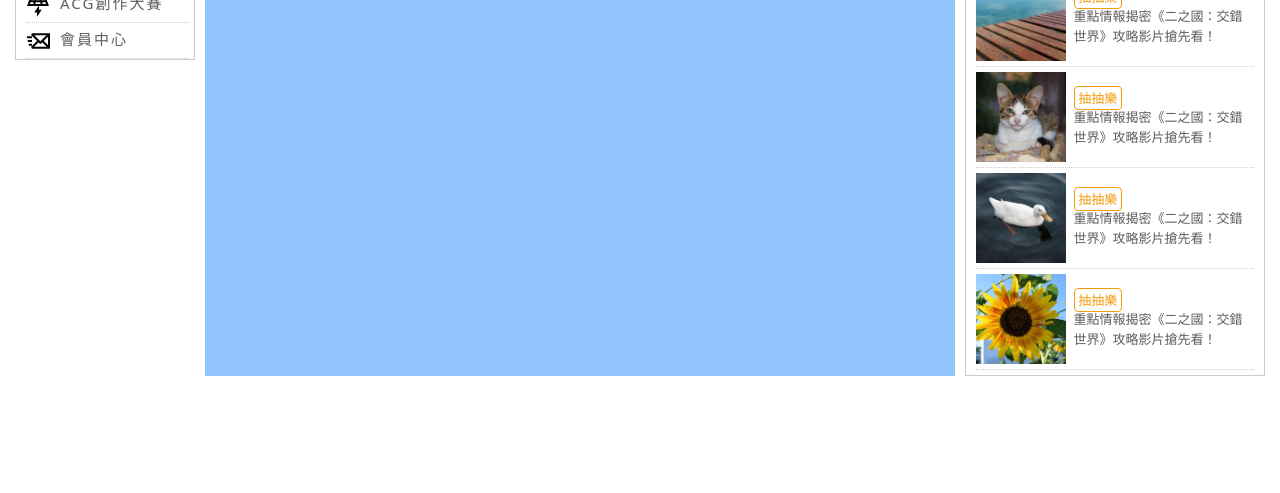
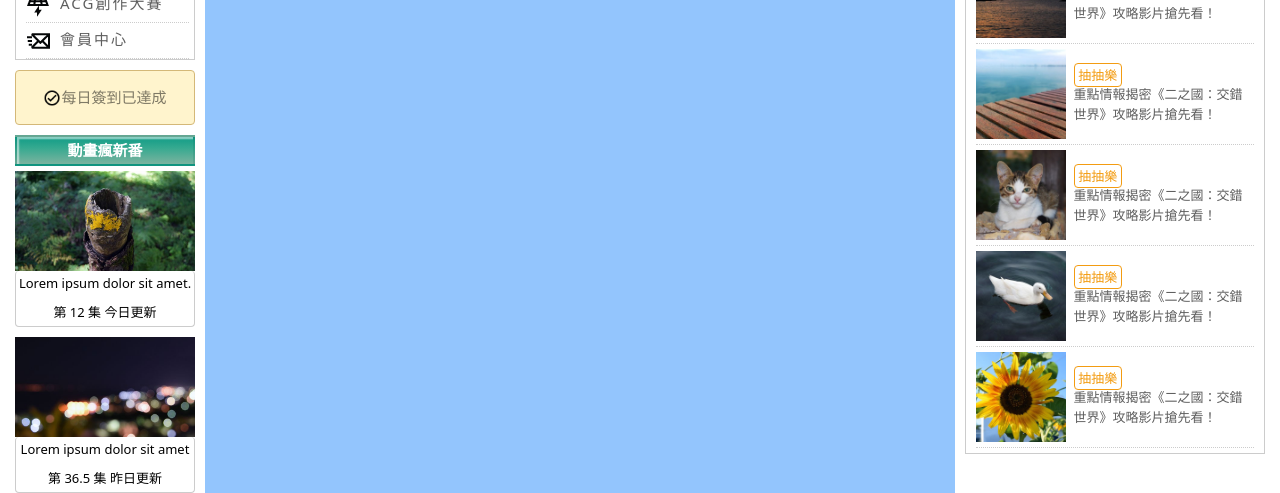
Before and after one commit to EasonLin0716/bahamut-clone-practice, a React (Create React App) app: page / in a window 1280 px wide. Shown: the part 1589-2082 px from the top of the page. Before the commit the page ends 1965 px from the top, so only its background shows below. Built offline with nearby package versions, Linux system fonts and the light colour scheme.

Commit message:
[構建] 動畫瘋、每日簽到

```diff
--- a/src/assets/css/App.css
+++ b/src/assets/css/App.css
@@ -11,3 +11,24 @@
   border-color: rgba(4, 98, 79, 0.15);
   box-shadow: 2.2px 2.2px 1px rgb(255 255 255 / 50%) inset;
 }
+
+.dailysignin__wrapper {
+  @apply flex items-center justify-center w-full bg-bahamut-yellow border border-bahamut-deepYellow py-3.25 rounded;
+  color: rgba(0, 0, 0, 0.5);
+}
+
+.animevideo__wrapper {
+  @apply mb-2.5;
+}
+
+.animevideo__wrapper:last-child {
+  @apply mb-0;
+}
+
+.animevideo__info {
+  @apply border-l border-r border-b border-gray-250 py-0.75 rounded-l rounded-r;
+}
+
+.animevideo__info:hover .animevideo__info__link p:last-child {
+  @apply underline;
+}
--- /dev/null
+++ b/src/components/AnimeVideo/AnimeVideo.js
@@ -0,0 +1,49 @@
+import Title from "../Title/Title.js";
+const mockData = [
+  {
+    id: 1,
+    imgSrc: "/img/10.jpg",
+    title: "Lorem ipsum dolor sit amet.",
+    episode: 12,
+    updatedText: "今日更新",
+    link: "https://www.google.com",
+  },
+  {
+    id: 2,
+    imgSrc: "/img/11.jpg",
+    title: "Lorem ipsum dolor sit amet consectetur.",
+    episode: 36.5,
+    updatedText: "昨日更新",
+    link: "https://www.google.com",
+  },
+];
+export default function AnimeVideo(props) {
+  const animeVideoTitle = "動畫瘋新番";
+  return (
+    <div>
+      <Title text={animeVideoTitle} />
+      <div className="pb-1.25"></div>
+      {mockData.map((item, index) => (
+        <div key={item.id} className="animevideo__wrapper">
+          <a href={item.link}>
+            <img
+              src={item.imgSrc}
+              className="h-25 w-full object-cover"
+              alt=""
+            />
+          </a>
+          <div className="animevideo__info">
+            <a href={item.link} className="animevideo__info__link">
+              <p className="text-tiny text-center h-5.5 mb-2 overflow-hidden">
+                {item.title}
+              </p>
+              <p className="text-tiny text-center">
+                第&nbsp;{item.episode}&nbsp;集&nbsp;{item.updatedText}
+              </p>
+            </a>
+          </div>
+        </div>
+      ))}
+    </div>
+  );
+}
--- /dev/null
+++ b/src/components/DailySignIn/DailySignIn.js
@@ -0,0 +1,8 @@
+export default function DailySignIn() {
+  return (
+    <div className="dailysignin__wrapper">
+      <img src="/icon/check-circle.png" className="inline-block w-4.5" alt="" />
+      <span className="leading-6">每日簽到已達成</span>
+    </div>
+  );
+}
--- a/src/components/LeftAside/LeftAside.js
+++ b/src/components/LeftAside/LeftAside.js
@@ -1,9 +1,13 @@
 import ServeBar from "../ServeBar/ServeBar.js";
+import DailySignIn from "../DailySignIn/DailySignIn.js";
+import AnimeVideo from "../AnimeVideo/AnimeVideo.js";
 export default function LeftAside() {
   return (
     <div className="flex flex-col gap-2.5">
       <img src="/img/06.jpg" className="w-full h-37.5" alt="" />
       <ServeBar />
+      <DailySignIn />
+      <AnimeVideo />
     </div>
   );
 }
--- a/tailwind.config.js
+++ b/tailwind.config.js
@@ -2,9 +2,6 @@ module.exports = {
   purge: ["./src/**/*.{js,jsx,ts,tsx}", "./public/index.html"],
   darkMode: false, // or 'media' or 'class'
   theme: {
-    lineHeight: {
-      27: "27px",
-    },
     extend: {
       colors: {
         bahamut: {
@@ -12,6 +9,8 @@ module.exports = {
           gold: "#f39c12",
           blue: "#3e81c6",
           blueGreen: "#117e96",
+          yellow: "#fff4cd",
+          deepYellow: "#d4b878",
         },
         gray: {
           250: "#cccccc",
@@ -19,13 +18,20 @@ module.exports = {
         },
       },
       spacing: {
+        0.75: "3px",
         1.25: "5px",
+        2.25: "9px",
         2.5: "10px",
+        3.25: "15px",
+        4.5: "18px",
+        5.5: "22px",
         22.5: "90px",
+        25: "100px",
         37.5: "150px",
       },
       borderRadius: {
         DEFAULT: "4px",
+        5: "5px",
       },
       maxWidth: {
         "6.9xl": "1250px",
@@ -46,6 +52,9 @@ module.exports = {
       letterSpacing: {
         default: "2px",
       },
+      lineHeight: {
+        27: "27px",
+      },
     },
   },
   variants: {
```
Also changed, not shown: public/icon/check-circle.png (added).
